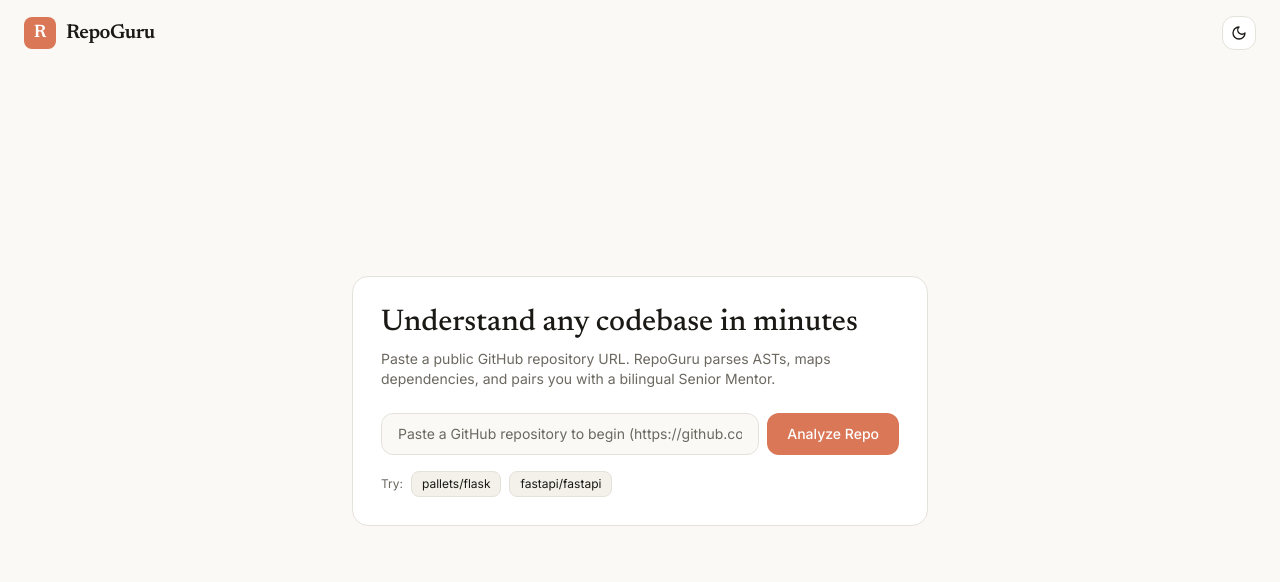
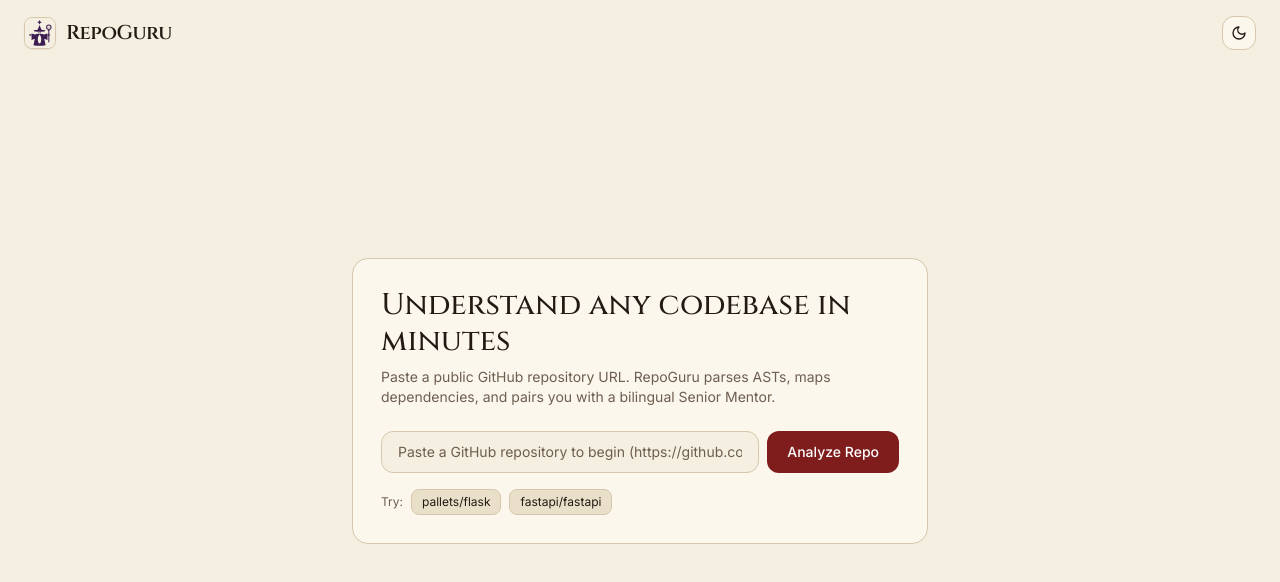
Before and after one commit to Nishat30/Repo-Guru, a React (Vite) app in the folder frontend/: page / in a window 1280 px wide. Shown: the top 582 px of the page. Built offline with nearby package versions, Linux system fonts and the light colour scheme.

Commit message:
style(ui): add wizard favicon and Hogwarts parchment/midnight theme

```diff
--- a/frontend/index.html
+++ b/frontend/index.html
@@ -8,7 +8,7 @@
     <link rel="preconnect" href="https://fonts.googleapis.com" />
     <link rel="preconnect" href="https://fonts.gstatic.com" crossorigin />
     <link
-      href="https://fonts.googleapis.com/css2?family=Inter:wght@400;500;600&family=JetBrains+Mono:wght@400;500&family=Newsreader:opsz,wght@6..72,500;6..72,600&display=swap"
+      href="https://fonts.googleapis.com/css2?family=Cinzel:wght@500;600;700&family=Inter:wght@400;500;600&family=JetBrains+Mono:wght@400;500&family=Newsreader:opsz,wght@6..72,500;6..72,600&display=swap"
       rel="stylesheet"
     />
   </head>
--- a/frontend/src/App.tsx
+++ b/frontend/src/App.tsx
@@ -370,9 +370,11 @@ export default function App() {
       <div className="min-h-screen flex flex-col bg-bg text-text">
         <header className="flex items-center justify-between px-6 py-4">
           <div className="flex items-center gap-2.5">
-            <div className="w-8 h-8 rounded-lg bg-accent text-white flex items-center justify-center font-serif font-semibold text-lg">
-              R
-            </div>
+            <img
+              src="/favicon.svg"
+              alt="RepoGuru Wizard"
+              className="w-8 h-8 rounded-lg border border-border shadow-sm"
+            />
             <span className="font-serif text-xl font-semibold tracking-tight">RepoGuru</span>
           </div>
           <button
@@ -496,9 +498,11 @@ export default function App() {
       <header className="h-11 px-3 border-b border-border bg-surface flex items-center justify-between shrink-0">
         <div className="flex items-center gap-3 min-w-0">
           <div className="flex items-center gap-2">
-            <div className="w-6 h-6 rounded-md bg-accent text-white flex items-center justify-center font-serif font-semibold text-sm">
-              R
-            </div>
+            <img
+              src="/favicon.svg"
+              alt="RepoGuru Wizard"
+              className="w-6 h-6 rounded-md border border-border"
+            />
             <span className="font-serif text-base font-semibold">RepoGuru</span>
           </div>
           <span className="text-border">/</span>
--- a/frontend/src/index.css
+++ b/frontend/src/index.css
@@ -4,35 +4,35 @@
 
 :root,
 [data-theme="light"] {
-  --bg: #faf9f5;
-  --surface: #ffffff;
-  --surface-alt: #f3f1ea;
-  --border: #e5e2dc;
-  --text: #1a1915;
-  --text-muted: #6b6860;
-  --accent: #d97757;
-  --accent-hover: #c56546;
-  --accent-soft: rgba(217, 119, 87, 0.12);
-  --highlight-bg: rgba(250, 204, 21, 0.26);
-  --highlight-border: #eab308;
-  --code-bg: #fcfbf8;
-  --shadow-soft: 0 4px 20px rgba(26, 25, 21, 0.05);
+  --bg: #f5efe1;
+  --surface: #fbf7ed;
+  --surface-alt: #eae0ca;
+  --border: #d6c7aa;
+  --text: #231a14;
+  --text-muted: #6e5e4f;
+  --accent: #7f1d1d;
+  --accent-hover: #651515;
+  --accent-soft: rgba(127, 29, 29, 0.11);
+  --highlight-bg: rgba(212, 160, 57, 0.24);
+  --highlight-border: #c99a2e;
+  --code-bg: #f9f4e8;
+  --shadow-soft: 0 4px 22px rgba(35, 26, 20, 0.08);
 }
 
 [data-theme="dark"] {
-  --bg: #181715;
-  --surface: #21201d;
-  --surface-alt: #292723;
-  --border: #35322c;
-  --text: #eceae4;
-  --text-muted: #a19d94;
-  --accent: #e08365;
-  --accent-hover: #eb9377;
-  --accent-soft: rgba(224, 131, 101, 0.16);
-  --highlight-bg: rgba(250, 204, 21, 0.18);
-  --highlight-border: #facc15;
-  --code-bg: #1c1b18;
-  --shadow-soft: 0 4px 24px rgba(0, 0, 0, 0.35);
+  --bg: #13111c;
+  --surface: #1c1929;
+  --surface-alt: #262137;
+  --border: #393152;
+  --text: #efe6d2;
+  --text-muted: #a89b87;
+  --accent: #d4a039;
+  --accent-hover: #e2b24e;
+  --accent-soft: rgba(212, 160, 57, 0.16);
+  --highlight-bg: rgba(212, 160, 57, 0.22);
+  --highlight-border: #e2b24e;
+  --code-bg: #171422;
+  --shadow-soft: 0 6px 26px rgba(0, 0, 0, 0.45);
 }
 
 * {
--- a/frontend/tailwind.config.js
+++ b/frontend/tailwind.config.js
@@ -5,7 +5,7 @@ export default {
   theme: {
     extend: {
       fontFamily: {
-        serif: ['"Newsreader"', "Georgia", "serif"],
+        serif: ['"Cinzel"', '"Newsreader"', "Georgia", "serif"],
         sans: ['"Inter"', "system-ui", "-apple-system", "sans-serif"],
         mono: ['"JetBrains Mono"', "ui-monospace", "SFMono-Regular", "monospace"],
       },
```
Also changed, not shown: frontend/public/favicon.svg.
